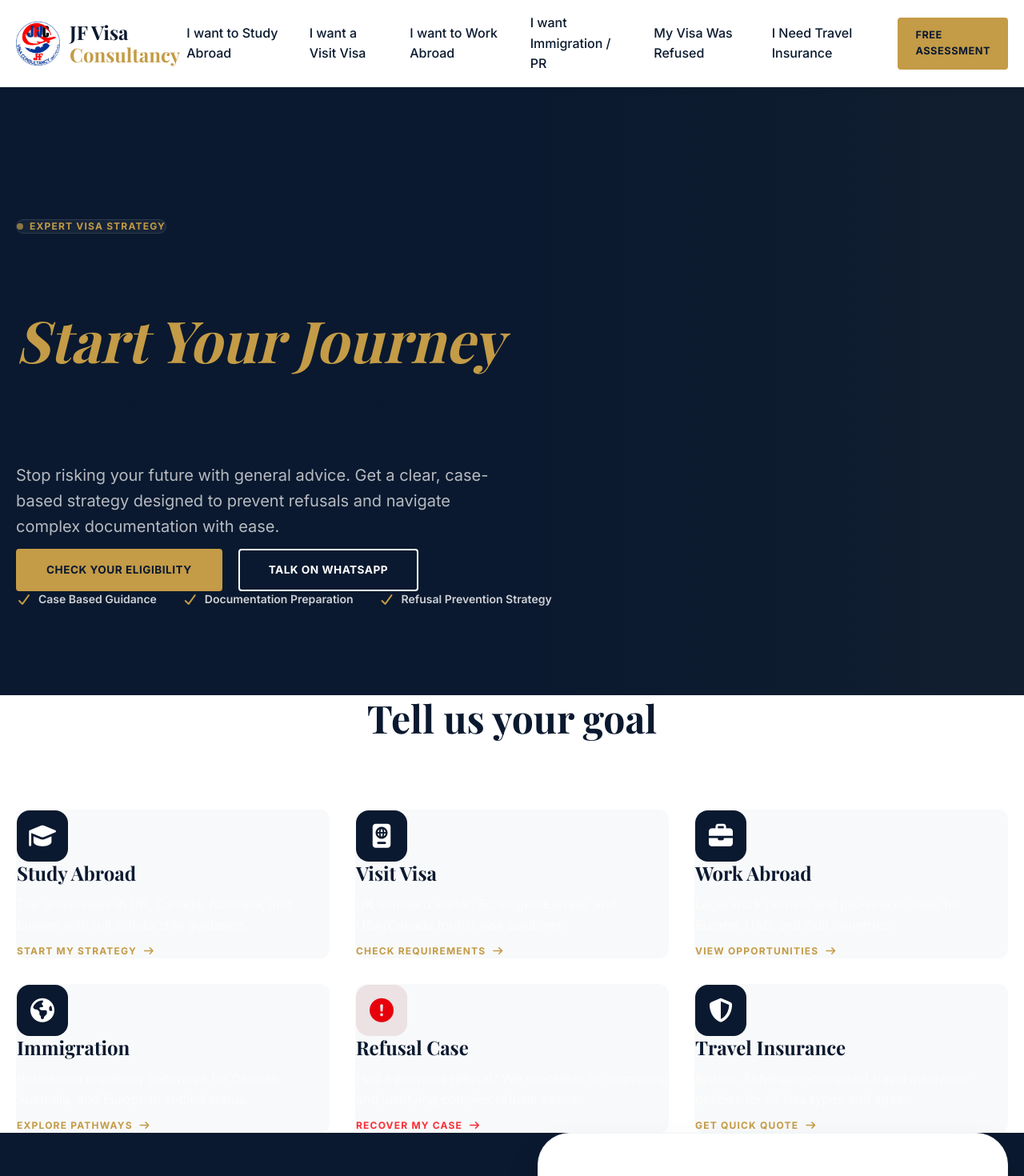
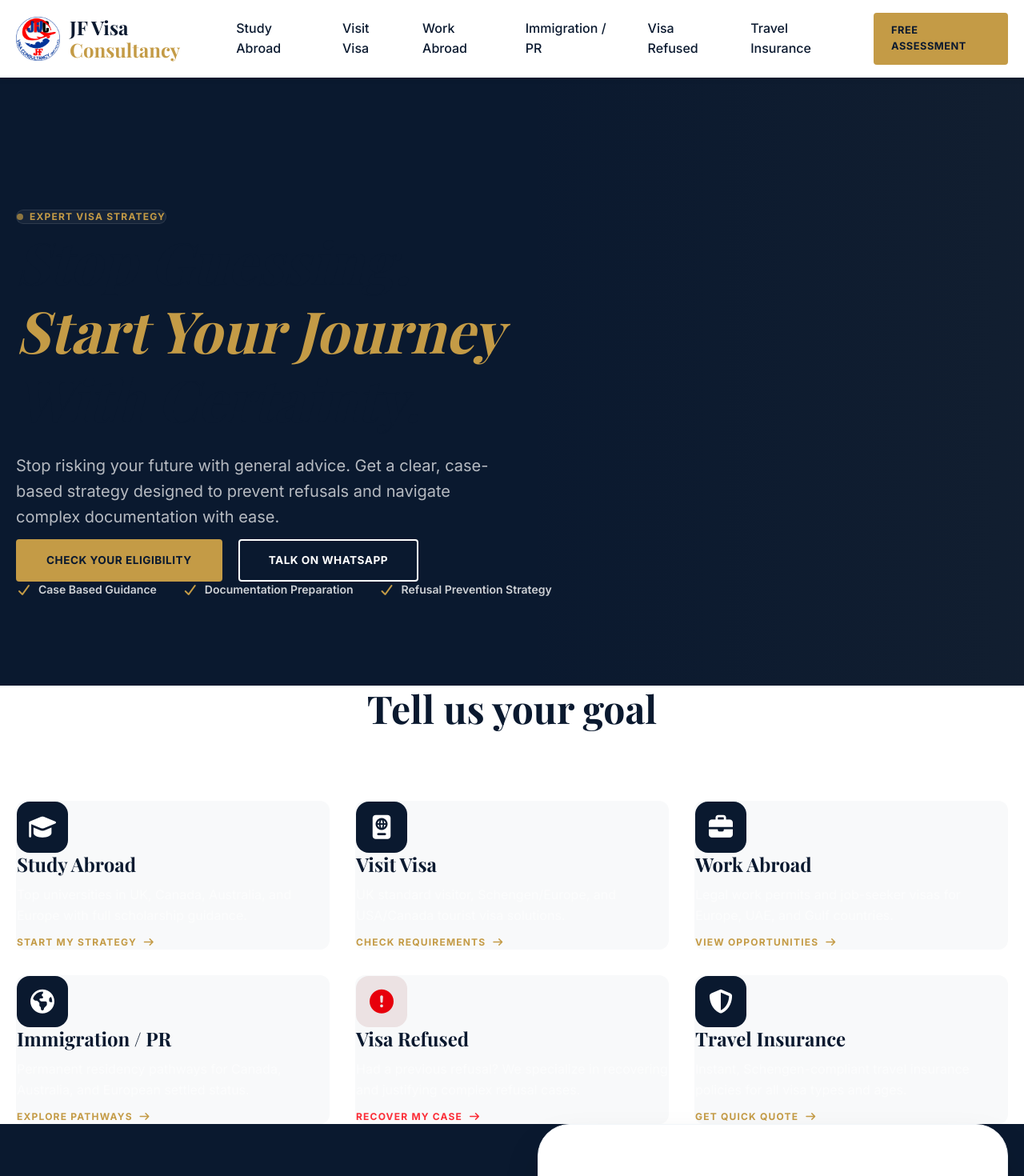
Before and after one commit to jfvisaconsultancy/antigravity-site, a Next.js app in the folder jf-visa-web/: page / in a window 1280 px wide. Shown: the top 1470 px of the page at 80% size. Built offline with nearby package versions, Linux system fonts and the light colour scheme; a web font is replaced by a local one.

Commit message:
style: simplify navigation and card labels to scan-friendly versions

```diff
--- a/jf-visa-web/app/page.tsx
+++ b/jf-visa-web/app/page.tsx
@@ -111,7 +111,7 @@ export default function Home() {
                 <div className="w-16 h-16 rounded-2xl bg-[var(--color-primary)] flex items-center justify-center mb-8 group-hover:bg-[var(--color-accent)] transition-colors">
                   <i className="fa-solid fa-earth-americas text-3xl text-white"></i>
                 </div>
-                <h3 className="text-2xl font-bold mb-4 font-heading">Immigration</h3>
+                <h3 className="text-2xl font-bold mb-4 font-heading">Immigration / PR</h3>
                 <p className="text-white/60 mb-8">Permanent residency pathways for Canada, Australia, and European settled status.</p>
                 <span className="text-[var(--color-accent)] font-bold flex items-center gap-2 group-hover:gap-4 transition-all uppercase tracking-widest text-xs">
                   Explore Pathways <i className="fa-solid fa-arrow-right"></i>
@@ -124,7 +124,7 @@ export default function Home() {
                 <div className="w-16 h-16 rounded-2xl bg-red-900/10 flex items-center justify-center mb-8 group-hover:bg-red-600 transition-colors">
                   <i className="fa-solid fa-circle-exclamation text-3xl text-red-600 group-hover:text-white transition-colors"></i>
                 </div>
-                <h3 className="text-2xl font-bold mb-4 font-heading">Refusal Case</h3>
+                <h3 className="text-2xl font-bold mb-4 font-heading">Visa Refused</h3>
                 <p className="text-white/60 mb-8">Had a previous refusal? We specialize in recovering and justifying complex refusal cases.</p>
                 <span className="text-red-500 font-bold flex items-center gap-2 group-hover:gap-4 transition-all uppercase tracking-widest text-xs">
                   Recover My Case <i className="fa-solid fa-arrow-right"></i>
--- a/jf-visa-web/components/Header.tsx
+++ b/jf-visa-web/components/Header.tsx
@@ -35,12 +35,12 @@ export default function Header() {
 
                 <nav className={`nav-menu ${isMenuOpen ? 'active' : ''}`}>
                     <ul className="nav-menu" style={{ flexDirection: isMenuOpen ? 'column' : 'row', alignItems: 'center' }}>
-                        <li><Link href="/study-visa" className={`nav-link ${isActive('/study-visa')}`} onClick={() => setIsMenuOpen(false)}>I want to Study Abroad</Link></li>
-                        <li><Link href="/visit-visa" className={`nav-link ${isActive('/visit-visa')}`} onClick={() => setIsMenuOpen(false)}>I want a Visit Visa</Link></li>
-                        <li><Link href="/work-permit" className={`nav-link ${isActive('/work-permit')}`} onClick={() => setIsMenuOpen(false)}>I want to Work Abroad</Link></li>
-                        <li><Link href="/immigration" className={`nav-link ${isActive('/immigration')}`} onClick={() => setIsMenuOpen(false)}>I want Immigration / PR</Link></li>
-                        <li><Link href="/refusal-case" className={`nav-link ${isActive('/refusal-case')}`} onClick={() => setIsMenuOpen(false)}>My Visa Was Refused</Link></li>
-                        <li><Link href="/travel-insurance" className={`nav-link ${isActive('/travel-insurance')}`} onClick={() => setIsMenuOpen(false)}>I Need Travel Insurance</Link></li>
+                        <li><Link href="/study-visa" className={`nav-link ${isActive('/study-visa')}`} onClick={() => setIsMenuOpen(false)}>Study Abroad</Link></li>
+                        <li><Link href="/visit-visa" className={`nav-link ${isActive('/visit-visa')}`} onClick={() => setIsMenuOpen(false)}>Visit Visa</Link></li>
+                        <li><Link href="/work-permit" className={`nav-link ${isActive('/work-permit')}`} onClick={() => setIsMenuOpen(false)}>Work Abroad</Link></li>
+                        <li><Link href="/immigration" className={`nav-link ${isActive('/immigration')}`} onClick={() => setIsMenuOpen(false)}>Immigration / PR</Link></li>
+                        <li><Link href="/refusal-case" className={`nav-link ${isActive('/refusal-case')}`} onClick={() => setIsMenuOpen(false)}>Visa Refused</Link></li>
+                        <li><Link href="/travel-insurance" className={`nav-link ${isActive('/travel-insurance')}`} onClick={() => setIsMenuOpen(false)}>Travel Insurance</Link></li>
                         <li className="ml-4">
                             <Link href="/contact" className="btn btn-primary" style={{ marginTop: 0, padding: '10px 20px', fontSize: '0.8rem' }} onClick={() => setIsMenuOpen(false)}>
                                 Free Assessment
```
